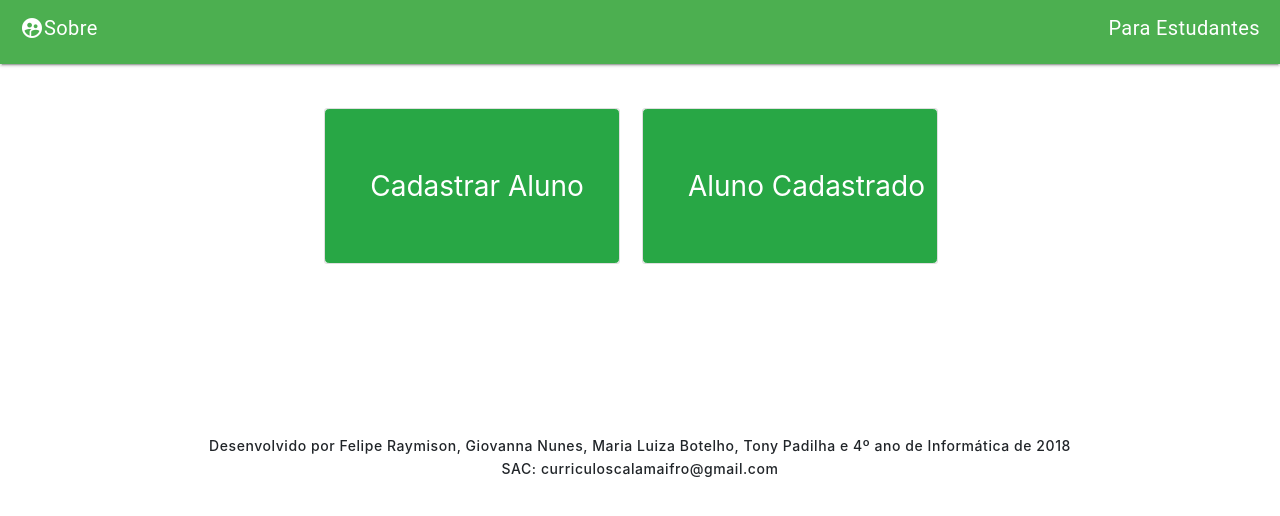
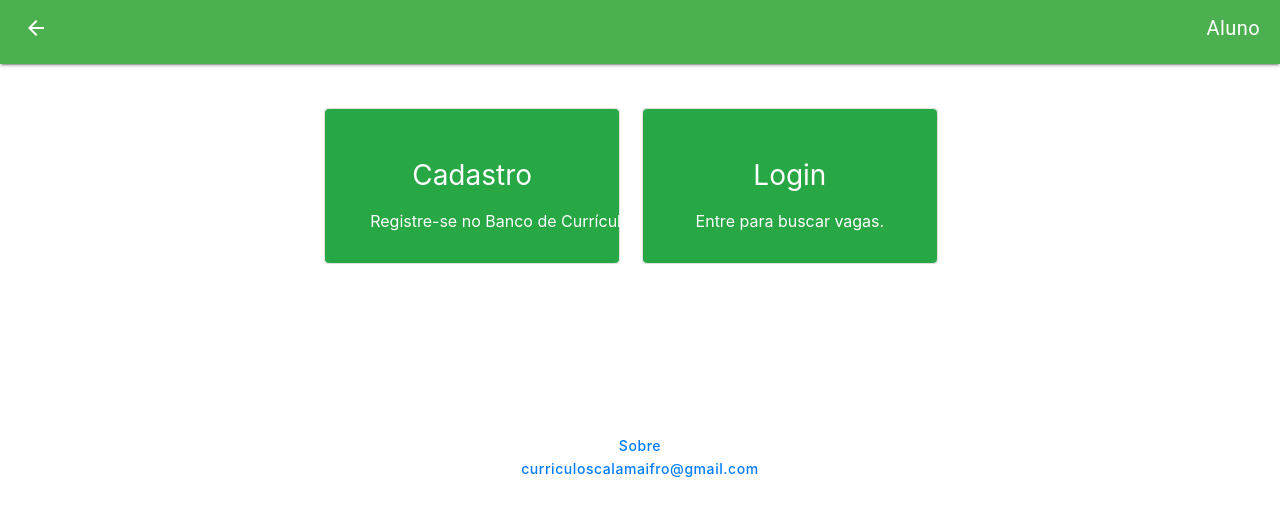
Before and after one commit to ZerefPk/bancoCalama, a PHP site: page /indexAluno in a window 1280 px wide. Shown: the top 516 px of the page. Run offline with PHP 8.4, Linux system fonts and the light colour scheme.

```diff
--- a/public/exibirVagas.php
+++ b/public/exibirVagas.php
@@ -11,6 +11,7 @@
   <link rel="stylesheet" href="https://fonts.googleapis.com/icon?family=Material+Icons">
 -->
 <!--arquivos online-->
+<link rel="stylesheet" href="https://stackpath.bootstrapcdn.com/bootstrap/4.3.1/css/bootstrap.min.css" integrity="sha384-ggOyR0iXCbMQv3Xipma34MD+dH/1fQ784/j6cY/iJTQUOhcWr7x9JvoRxT2MZw1T" crossorigin="anonymous">
 <link rel="stylesheet" href="https://fonts.googleapis.com/icon?family=Material+Icons">
 <link rel="stylesheet" href="https://code.getmdl.io/1.3.0/material.green-light_green.min.css">
 <script defer src="https://code.getmdl.io/1.3.0/material.min.js"></script>
@@ -131,7 +132,7 @@ if (isset($_SESSION['msn'])) {
     }
     else {
         // code...
-        echo "<script>alert('Você já envio curriculo para essa vaga!');</script>";
+        echo "<script>alert('Você já enviou curriculo para essa vaga!');</script>";
         unset($_SESSION['msn']);
     }
 
--- a/public/indexAluno.php
+++ b/public/indexAluno.php
@@ -11,7 +11,6 @@
   <link rel="stylesheet" href="https://stackpath.bootstrapcdn.com/bootstrap/4.1.3/css/bootstrap.min.css" integrity="sha384-MCw98/SFnGE8fJT3GXwEOngsV7Zt27NXFoaoApmYm81iuXoPkFOJwJ8ERdknLPMO" crossorigin="anonymous">
   <script defer src="https://code.getmdl.io/1.3.0/material.min.js"></script>
 
-</head>
 <style>
 
 
@@ -225,20 +224,18 @@ nav.mdl-navigation .mdl-badge[data-badge]:after{
     }
   }
 </style>
+</head>
 <body>
  <div class="mdl-layout mdl-js-layout mdl-layout--fixed-header">
   <header class="mdl-layout__header">
    <div class="mdl-layout__header-row">
      <!--back arrow-->
-
-
-
-     <i style="color: white;" class="material-icons">
-      supervised_user_circle
-    </i><a class="mdl-layout-title mdl-layout-title" style="color: white;" href="calamadesenvolvedores.php">Sobre</a>
+     <button class="mdl-button mdl-js-button mdl-js-ripple-effect mdl-button--icon " onclick="history.go(-1);">
+       <i class="material-icons" style="color: white;">arrow_back</i>
+     </button>
 
     <div class="mdl-layout-spacer"></div>
-    <span class="mdl-layout-title" style="color: white;">Para Estudantes</span>
+    <span class="mdl-layout-title" style="color: white;">Aluno</span>
   </div>
 </header>
 <br>
@@ -246,13 +243,13 @@ nav.mdl-navigation .mdl-badge[data-badge]:after{
 <center>
   <a href="validarAluno">
     <div class="card" style=" margin-top: 1.8%;">
-      <button type="button"  class="vituriano btn btn-success botao">Cadastrar Aluno</button>
+      <button type="button"  class="vituriano btn btn-success botao">Cadastro <br/><font size="3">Registre-se no Banco de Currículos.</font></button>
     </div>
   </a>
 
   <a href="loginAluno">
     <div class="card" style=" margin-top: 1.8%;">
-      <button type="button" class="vituriano btn btn-success botao">Aluno Cadastrado</button>
+      <button type="button" class="vituriano btn btn-success botao">Login <br/><font size="3">Entre para buscar vagas.</font></button>
     </div>
   </a>
 
@@ -262,8 +259,8 @@ nav.mdl-navigation .mdl-badge[data-badge]:after{
 
 <center>
   <div style="padding: 7%;">
-    <h6>Desenvolvido  por Felipe Raymison, Giovanna Nunes, Maria Luiza Botelho, Tony Padilha e 4º ano de Informática de 2018</h6>
-    <h6>SAC: curriculoscalamaifro@gmail.com</h6>
+    <h6><a href="calamadesenvolvedores">Sobre</a></h6>
+    <h6><a href="mailto:curriculoscalamaifro@gmail.com">curriculoscalamaifro@gmail.com</a></h6>
   </div>
 </center>
 
--- a/public/loginAluno.php
+++ b/public/loginAluno.php
@@ -89,7 +89,6 @@ session_start();
             </header>
 
             <!--- aqui é feito o card do login--->
-
             <div class="mdl-card mdl-shadow--6dp">
               <div class="mdl-card__supporting-text">
                <?php
@@ -122,7 +121,6 @@ session_start();
                     <div class="mdl-cell mdl-cell--12-col">
                       <a href="recuperarSenha" class="mdl-color-text--primary " style="float: center">Esqueci Minha Senha</a>
                     </div>
-
                 </div>
               </form>
             </div>
```
Also changed, not shown: public/index.php (+5 -5 lines), public/indexEmpresa.php (+8 -11 lines).
